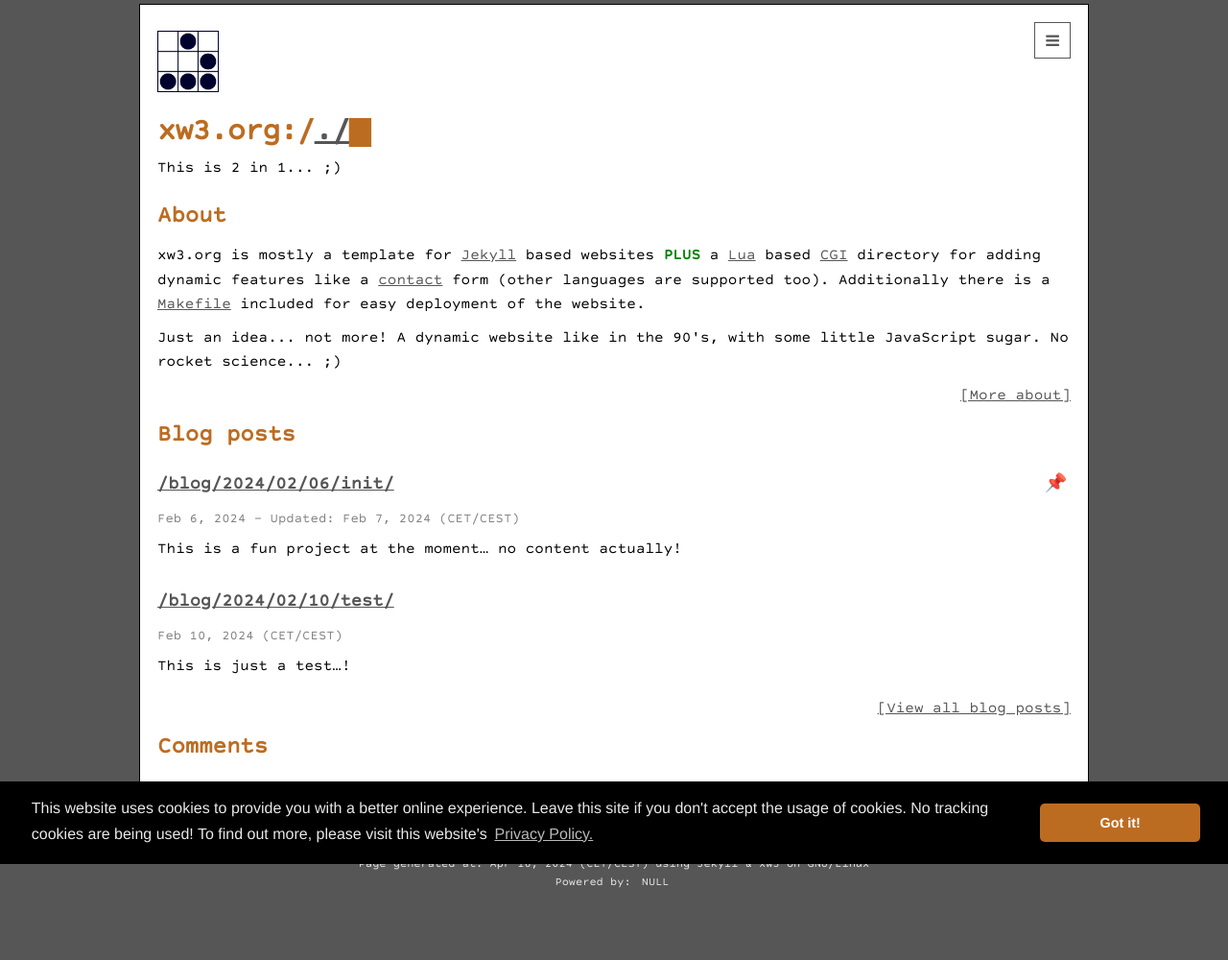
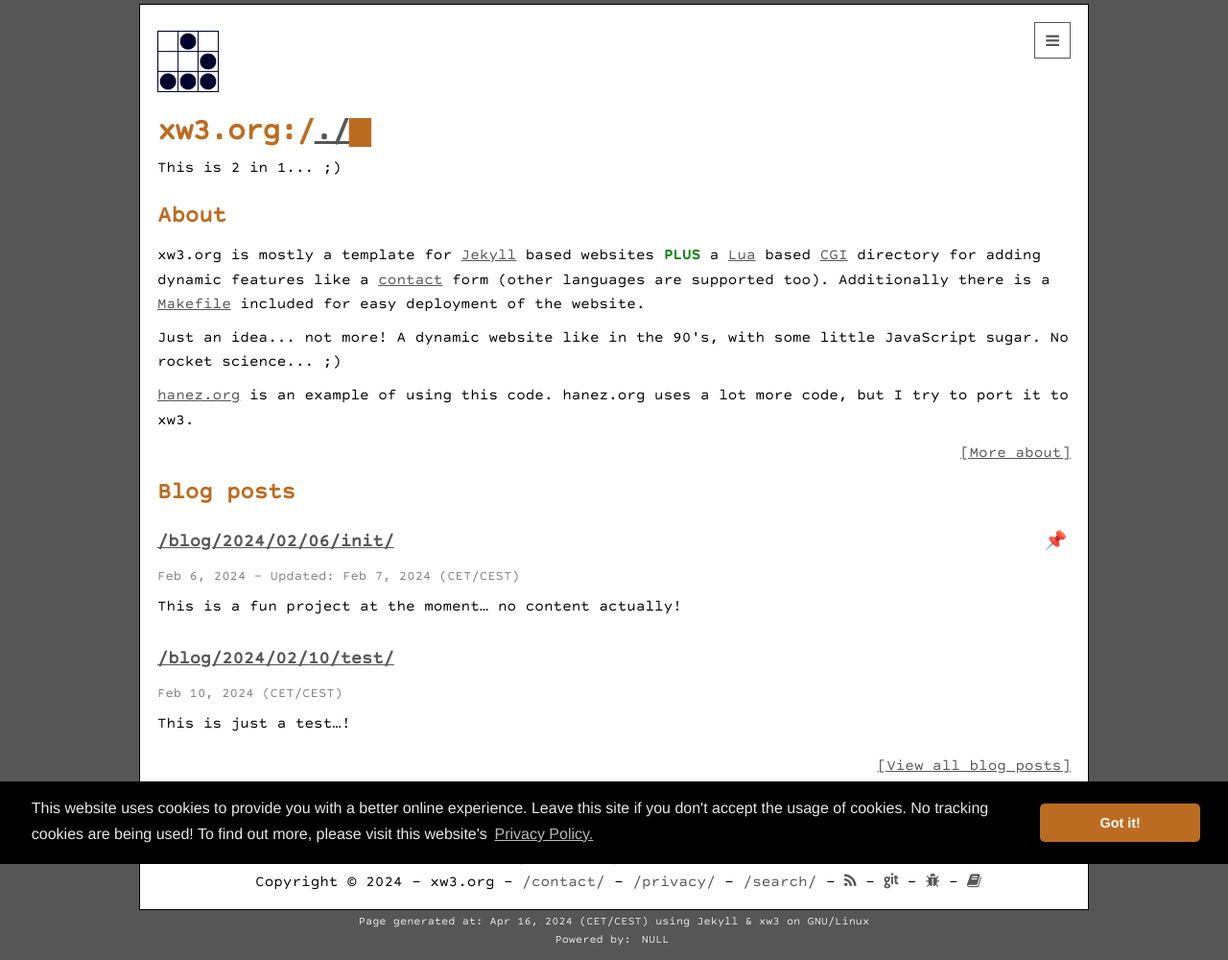
Before and after one commit to hanez/xw3, a Jekyll site: the page built from index.html, in a window 1280 px wide. Shown: the whole page at 96% size. Built offline with Jekyll 4.4.1, drawn with Linux system fonts in a browser that asks for light colours; the list of posts is cut into pages by our own code; comment, search, counter and statistics services are not loaded; before the commit the page ends 939 px from its top, so only the background shows below that.

Commit message:
Content update.

```diff
--- a/about/about.html
+++ b/about/about.html
@@ -15,6 +15,8 @@ tags:
   <p>xw3.org is mostly a template for <a href="https://jekyllrb.com/">Jekyll</a> based websites <b style="color:green;">PLUS</b> a <a href="https://www.lua.org/">Lua</a> based <a href="https://git.xw3.org/xw3/cgi">CGI</a> directory for adding dynamic features like a <a href="/contact/">contact</a> form (other languages are supported too). Additionally there is a <a href="https://git.xw3.org/xw3/xw3.org/src/branch/main/Makefile">Makefile</a> included for easy deployment of the website.</p>
 
   <p>Just an idea... not more! A dynamic website like in the 90's, with some little JavaScript sugar. No rocket science... ;)</p>
+
+  <p><a href="https://hanez.org">hanez.org</a> is an example of using this code. hanez.org uses a lot more code, but I try to port it to xw3.</p>
 
   <p>You can use the Jekyll template even when not using the CGI features or you can use the CGI even when not using the Jekyll template. All you require is the JavaScript library <a href="https://jquery.com/">jQuery</a> when using the CGI or you have to implement the interface using your favorite JavaScript library by yourself. When only using the template no JavaScript library is required.</p>
 
--- a/index.html
+++ b/index.html
@@ -26,6 +26,8 @@ description: The xw3 CGI research project
   <p>xw3.org is mostly a template for <a href="https://jekyllrb.com/">Jekyll</a> based websites <b style="color:green;">PLUS</b> a <a href="https://www.lua.org/">Lua</a> based <a href="https://git.xw3.org/xw3/cgi">CGI</a> directory for adding dynamic features like a <a href="/contact/">contact</a> form (other languages are supported too). Additionally there is a <a href="https://git.xw3.org/xw3/xw3.org/src/branch/main/Makefile">Makefile</a> included for easy deployment of the website.</p>
 
   <p>Just an idea... not more! A dynamic website like in the 90's, with some little JavaScript sugar. No rocket science... ;)</p>
+
+  <p><a href="https://hanez.org">hanez.org</a> is an example of using this code. hanez.org uses a lot more code, but I try to port it to xw3.</p>
 </div>
 
 <p style="text-align:right;"><a href="/about/">[More about]</a></p>
```
